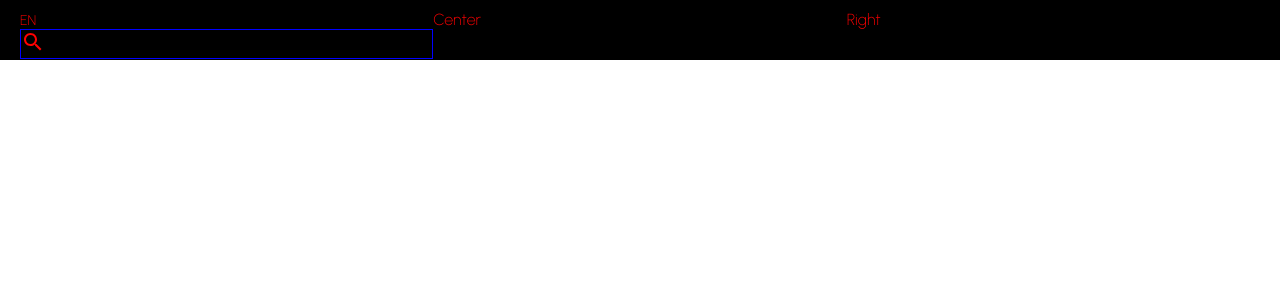
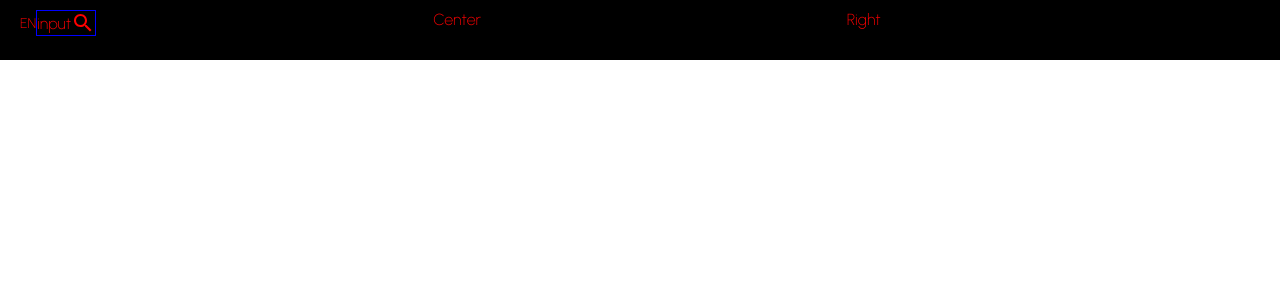
Before and after one commit to Yasikhorram/my-e-commerce, a React (Create React App) app in the folder e-commerce/: page / in a window 1280 px wide. Shown: the top 300 px of the page. Built offline with nearby package versions, Linux system fonts and the light colour scheme.

Commit message:
center search content

```diff
--- a/e-commerce/src/components/Navbar.js
+++ b/e-commerce/src/components/Navbar.js
@@ -13,6 +13,8 @@ const Wrapper = styled.div`
 `;
 const Left = styled.div`
   flex: 1;
+  display: flex;
+  align-items: center;
 `;
 const Language = styled.span`
   font-size: 14px;
@@ -20,6 +22,8 @@ const Language = styled.span`
 `;
 const SearchContainer = styled.div`
   border: 1px solid blue;
+  display: flex;
+  align-items: center;
 `;
 const Center = styled.div`
   flex: 1;
@@ -35,7 +39,7 @@ const Navbar = () => {
         <Left>
           <Language>EN</Language>
           <SearchContainer>
-            <SearchIcon />
+            input <SearchIcon />
           </SearchContainer>
         </Left>
         <Center>Center</Center>
```
